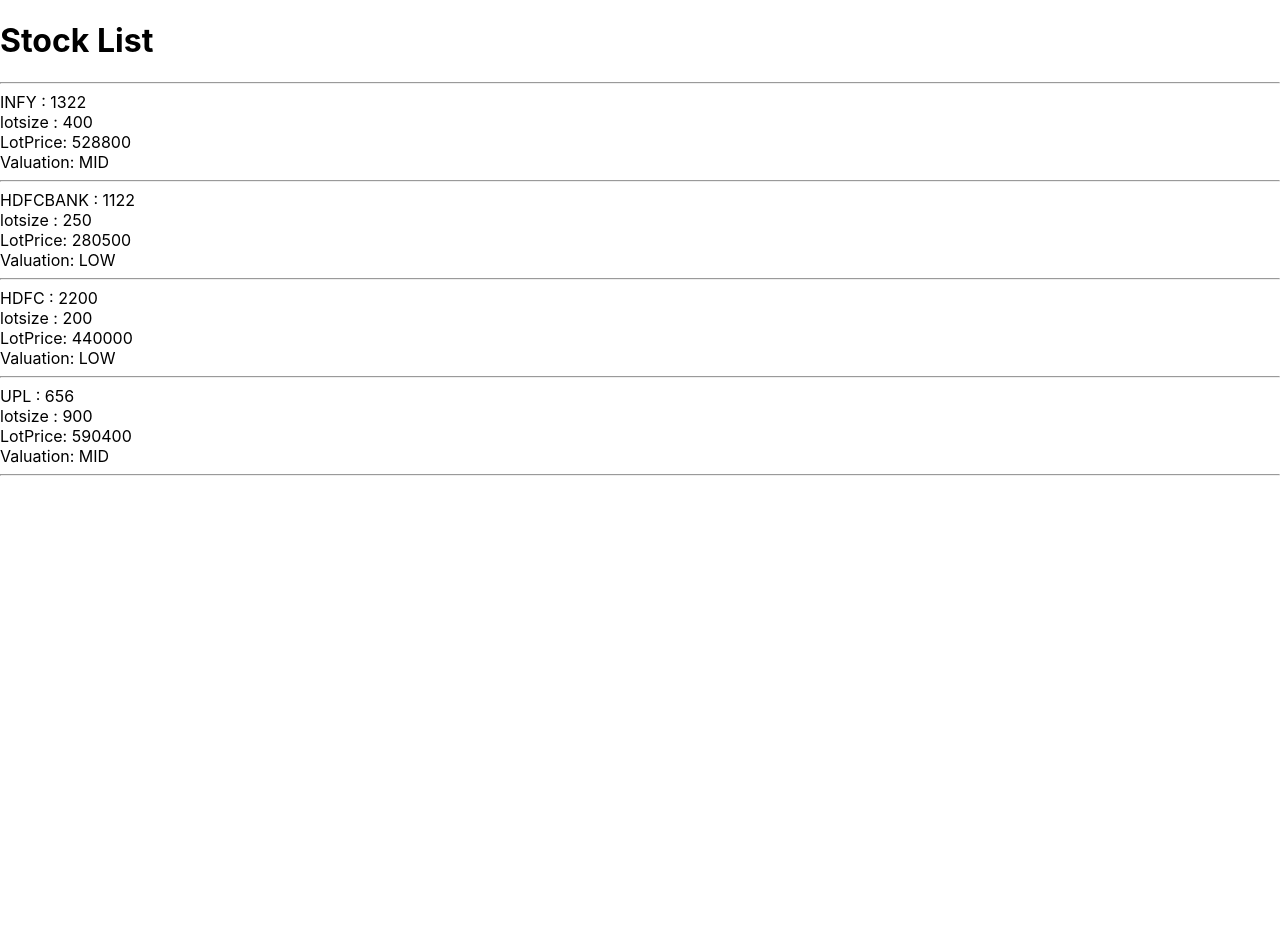
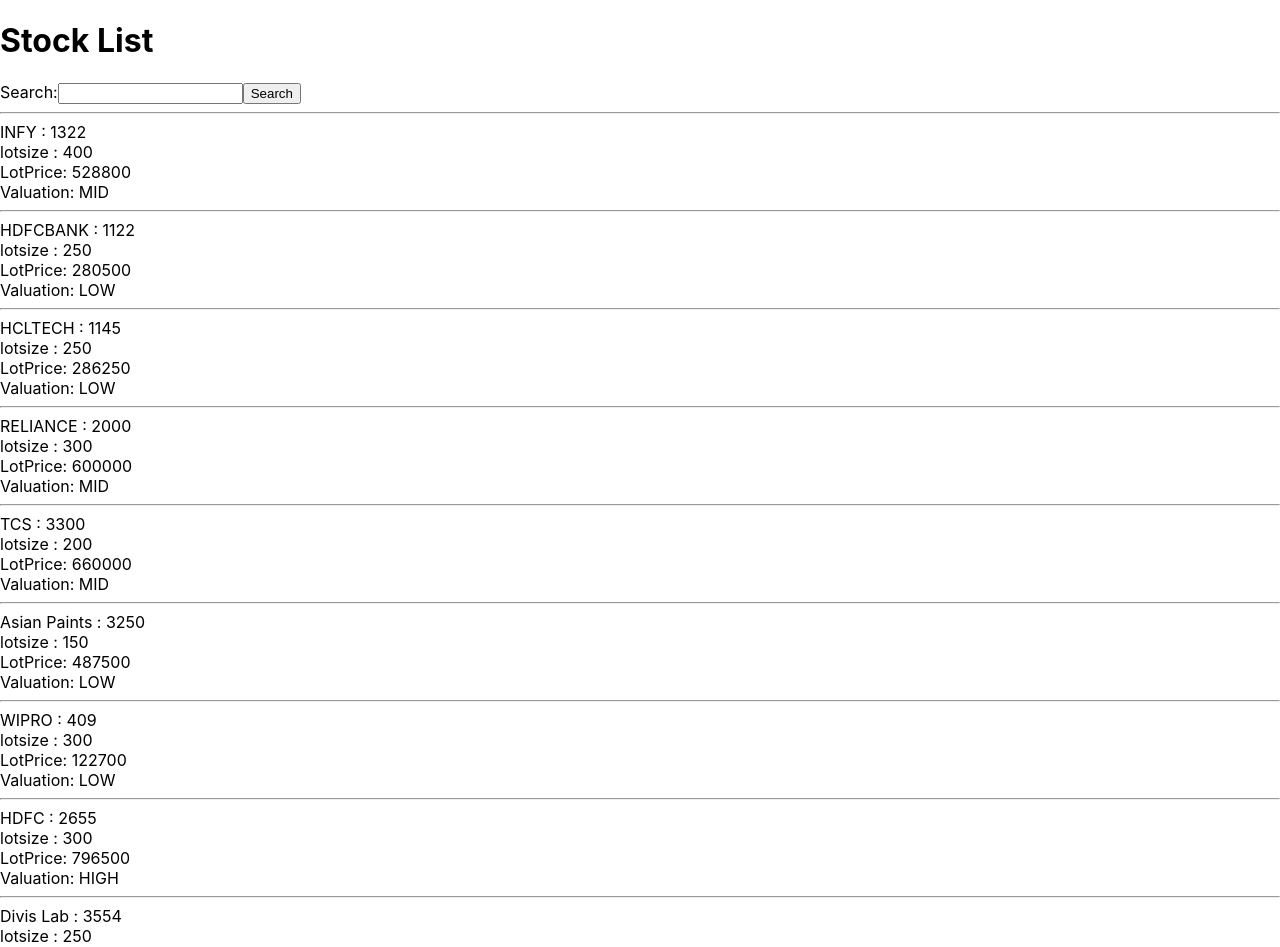
Before and after one commit to soumya1990/InvestIntelSPA, a React (Create React App) app in the folder invest-intel-app/: page / in a window 1280 px wide. Shown: the top 947 px of the page. Before the commit the page ends 800 px from the top, so only its background shows below. Built offline with nearby package versions, Linux system fonts and the light colour scheme.

Commit message:
Add search UI

```diff
--- a/invest-intel-app/src/App.js
+++ b/invest-intel-app/src/App.js
@@ -12,41 +12,93 @@
     price: 1122.0,
     lotsize: 250,
   },
-];
-const stockList1 = [
+
   {
-    id: 1,
-    symbol: "HDFC",
-    price: 2200,
+    id: 3,
+    symbol: "HCLTECH",
+    price: 1145.0,
+    lotsize: 250,
+  },
+
+  {
+    id: 4,
+    symbol: "RELIANCE",
+    price: 2000.0,
+    lotsize: 300,
+  },
+
+  {
+    id: 5,
+    symbol: "TCS",
+    price: 3300.0,
     lotsize: 200,
   },
 
   {
+    id: 6,
+    symbol: "Asian Paints",
+    price: 3250.0,
+    lotsize: 150,
+  },
+
+  {
+    id: 7,
+    symbol: "WIPRO",
+    price: 409,
+    lotsize: 300,
+  },
+
+  {
+    id: 8,
+    symbol: "HDFC",
+    price: 2655,
+    lotsize: 300,
+  },
+
+  {
+    id: 9,
+    symbol: "Divis Lab",
+    price: 3554,
+    lotsize: 250,
+  },
+
+  {
     id: 2,
-    symbol: "UPL",
-    price: 656,
-    lotsize: 900,
+    symbol: "HDFC Life",
+    price: 586.0,
+    lotsize: 600,
   },
 ];
 
 const getLotPrice = (lotSize, price) => lotSize * price;
 
+const getValuation = (lotPrice) => {
+  if (lotPrice < 500000) return "LOW";
+  if (lotPrice < 700000) return "MID";
+  else return "HIGH";
+};
 
-const getValuation = lotPrice => {
-  if(lotPrice<500000) return 'LOW'
-  if(lotPrice<700000) return 'MID'
-  else return 'HIGH'
+const App = () => (
+  <div>
+    <h1>Stock List</h1>
+    <SearchBar />
+    <hr />
+    <ListView stockList={stockList} />
+  </div>
+);
+const handleSearch = (event) => {
+  console.log(event)
 }
 
-const App = () =>
+const SearchBar = () => (
   <div>
-      <h1>Stock List</h1>
-      <hr/>
-      <ListView stockList = {stockList}/>
-      <ListView stockList = {stockList1}/>
-    </div>;
+    <label htmlFor="searchStock">Search:</label>
+    <input id="searchStock " type="text" onChange={handleSearch}></input>
+    <button type="submit">Search</button>
+  </div>
+);
 
-const ListView = (props) =>
+const ListView = (props) => (
   <div>
     {props.stockList.map(function (stock) {
       return (
@@ -57,18 +109,17 @@
           <br />
           <span>lotsize : {stock.lotsize}</span>
           <br />
-            <span>
-              LotPrice: {getLotPrice(stock.lotsize,  stock.price)}
-            </span>
+          <span>LotPrice: {getLotPrice(stock.lotsize, stock.price)}</span>
           <br />
           <span>
-              Valuation: {getValuation(getLotPrice(stock.lotsize,  stock.price))}
+            Valuation: {getValuation(getLotPrice(stock.lotsize, stock.price))}
           </span>
           <br />
           <hr />
         </div>
       );
     })}
-    </div>;
+  </div>
+);
 
 export default App;
```
Lines whose indentation alone changed are shown as unchanged.
